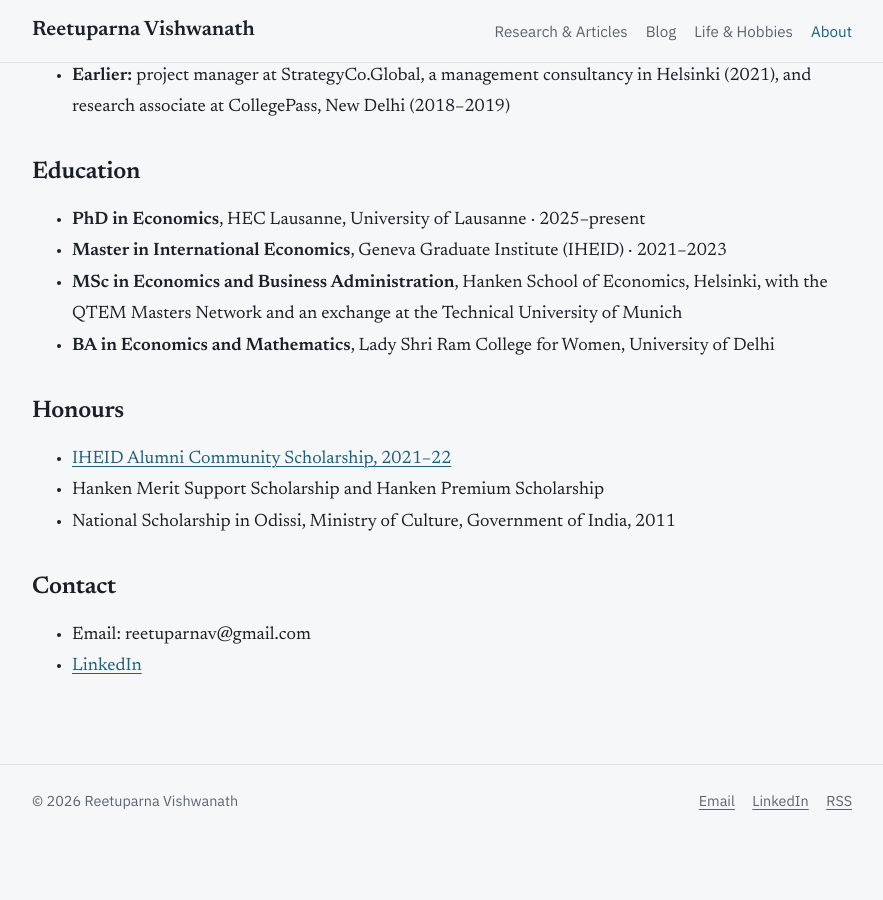
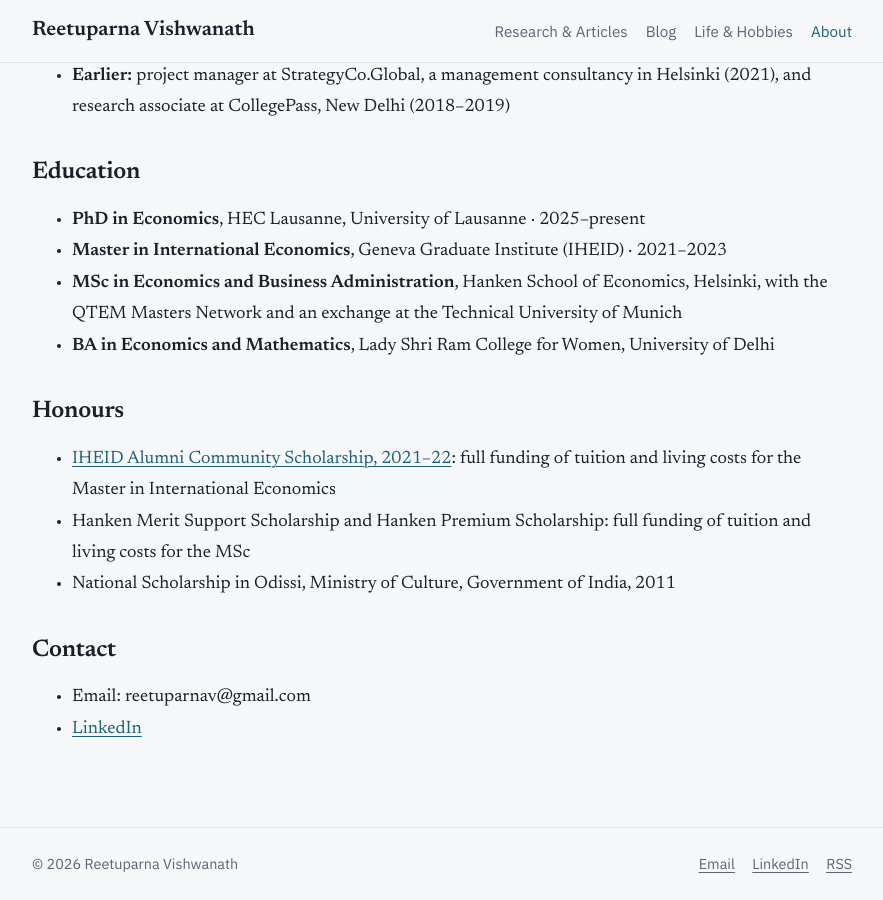
Before and after one commit to reetuparnav/Reetuparnav.github.io, a Jekyll site: the page built from about.md, in a window 1280 px wide and 900 px high, scrolled down 899 px. Shown: the whole window, without its empty margins (198-1081 px from the left). Built offline with Jekyll 4.4.1, drawn with Linux system fonts in a browser that asks for light colours; before the commit the page ends 1736 px from its top, so only the background shows below that.

Commit message:
Note that the IHEID and Hanken scholarships fully funded both master's degrees
Co-Authored-By: Claude Opus 5.5 (1M context) <noreply@anthropic.com>
Claude-Session: https://claude.ai/code/session_01Xsa2R2ve3LfZ8MkfZayTEc

```diff
--- a/about.md
+++ b/about.md
@@ -29,8 +29,8 @@ I welcome enquiries about research collaborations in economics, finance, data an
 - **BA in Economics and Mathematics**, Lady Shri Ram College for Women, University of Delhi
 
 ## Honours
-- [IHEID Alumni Community Scholarship, 2021–22](https://www.graduateinstitute.ch/communications/news/reetuparna-vishwanath-receives-2021-22-alumni-community-scholarship)
-- Hanken Merit Support Scholarship and Hanken Premium Scholarship
+- [IHEID Alumni Community Scholarship, 2021–22](https://www.graduateinstitute.ch/communications/news/reetuparna-vishwanath-receives-2021-22-alumni-community-scholarship): full funding of tuition and living costs for the Master in International Economics
+- Hanken Merit Support Scholarship and Hanken Premium Scholarship: full funding of tuition and living costs for the MSc
 - National Scholarship in Odissi, Ministry of Culture, Government of India, 2011
 
 ## Contact
```
